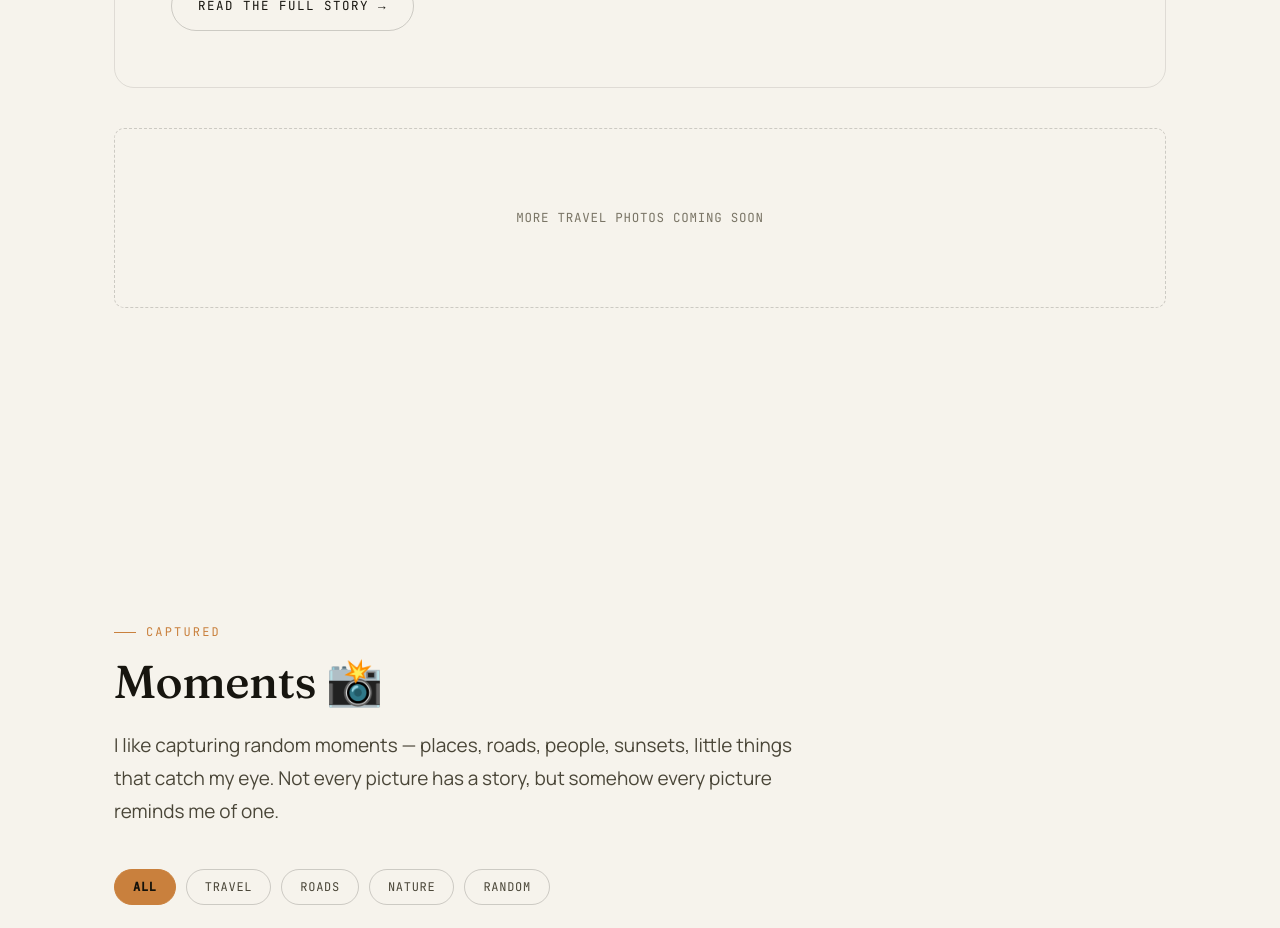
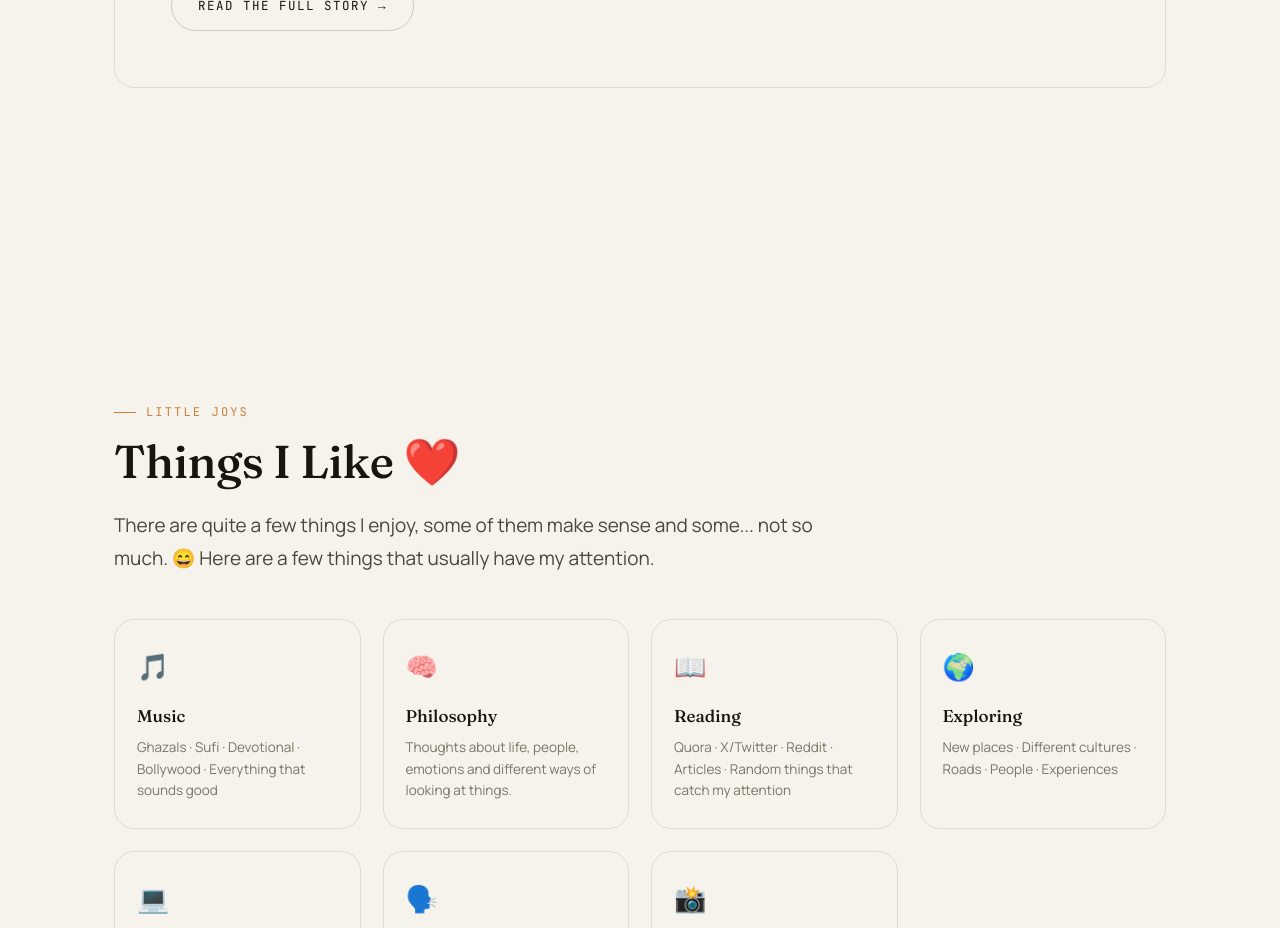
Before and after one commit to Pareshch28/Paresh_dev, a React (Vite) app: page / in a window 1280 px wide. Shown: the part 10600-11528 px from the top of the page. Built offline with nearby package versions, Linux system fonts and the light colour scheme.

Commit message:
moment updates

```diff
--- a/src/App.jsx
+++ b/src/App.jsx
@@ -15,7 +15,7 @@ import Certifications from "./sections/Certifications.jsx";
 import Stories from "./sections/Stories.jsx";
 import Music from "./sections/Music.jsx";
 import Travel from "./sections/Travel.jsx";
-import Moments from "./sections/Moments.jsx";
+//import Moments from "./sections/Moments.jsx";
 import ThingsILike from "./sections/ThingsILike.jsx";
 import Social from "./sections/Social.jsx";
 import Contact from "./sections/Contact.jsx";
@@ -83,7 +83,7 @@ export default function App() {
         <Stories />
         <Music />
         <Travel />
-        <Moments />
+        {/* <Moments /> */}
         <ThingsILike />
         <Social />
         <Contact />
--- a/src/sections/Travel.jsx
+++ b/src/sections/Travel.jsx
@@ -30,11 +30,11 @@ export default function Travel() {
           </ExternalLink>
         </Reveal>
 
-        <Reveal className="travel__gallery-teaser">
+        {/*<Reveal className="travel__gallery-teaser">
           <div className="gallery-placeholder">
             <span>More travel photos coming soon</span>
           </div>
-        </Reveal>
+        </Reveal>*/}
       </div>
     </section>
   );
```
